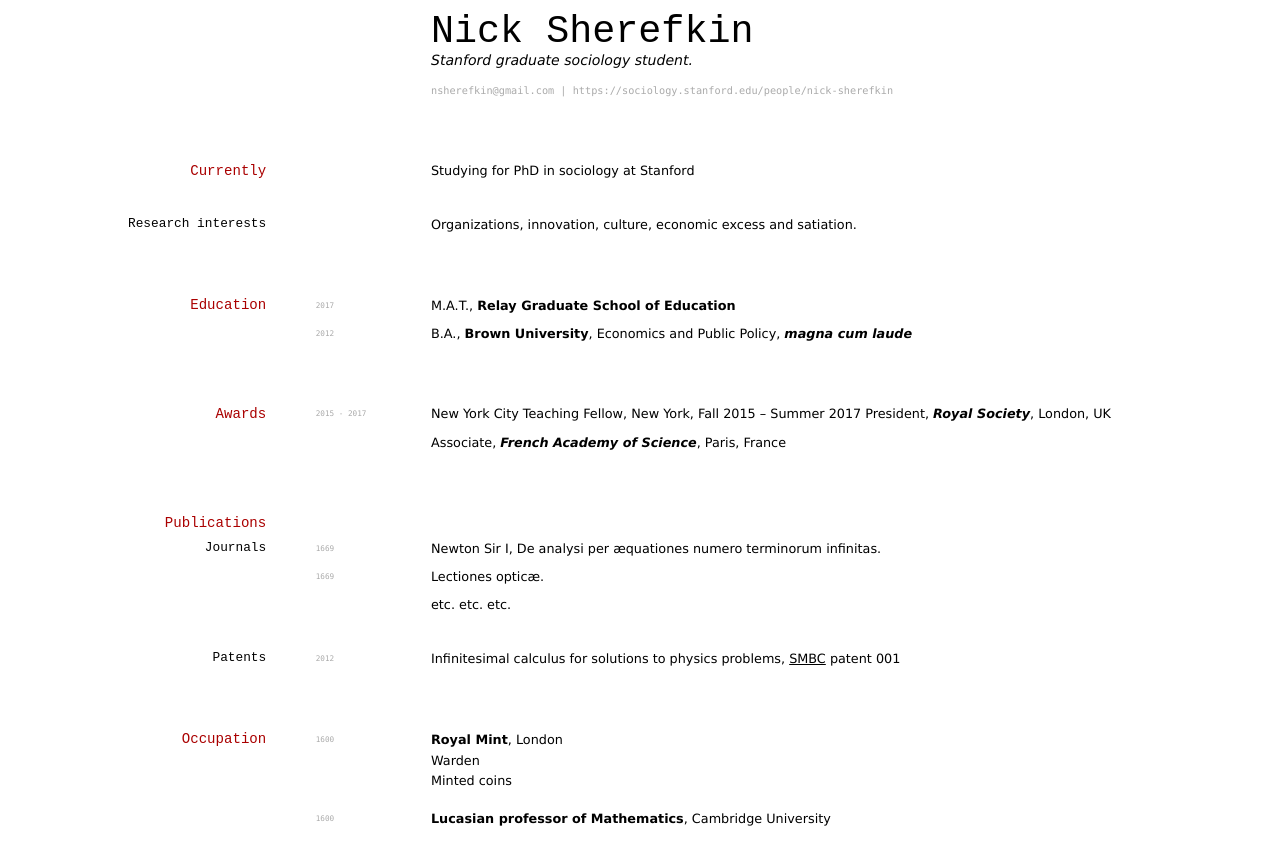
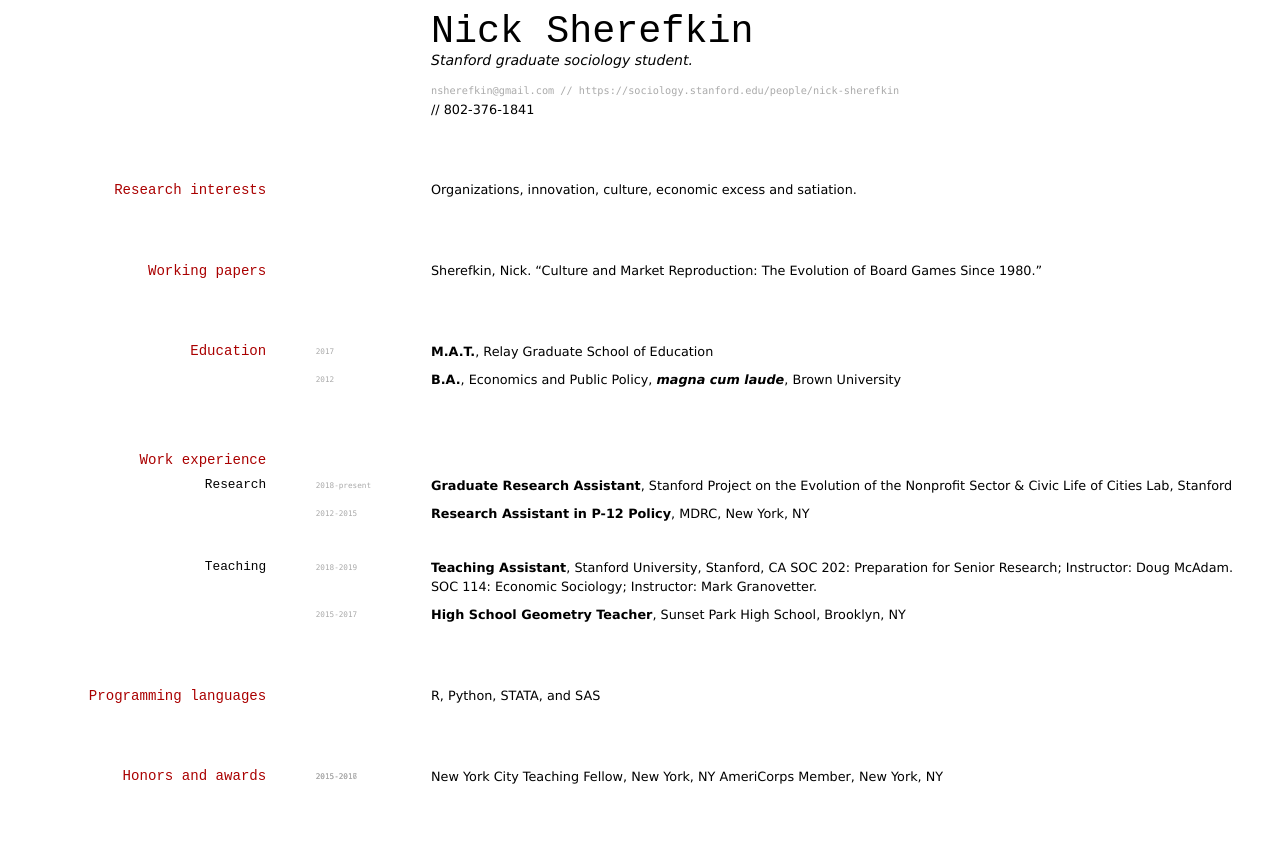
Before and after one commit to elipapa/markdown-cv, a Jekyll site: the page built from index.md, in a window 1280 px wide. Shown: the top 865 px of the page. Built offline with Jekyll 4.4.1, drawn with Linux system fonts in a browser that asks for light colours.

Commit message:
Update index.md

```diff
--- a/index.md
+++ b/index.md
@@ -7,70 +7,58 @@
 
 <div id="webaddress">
 <a href="nsherefkin@gmail.com">nsherefkin@gmail.com</a>
-| <a href="https://sociology.stanford.edu/people/nick-sherefkin">https://sociology.stanford.edu/people/nick-sherefkin</a>
-</div>
+// <a href="https://sociology.stanford.edu/people/nick-sherefkin">https://sociology.stanford.edu/people/nick-sherefkin</a>
+</div> // 802-376-1841
 
 
-## Currently
-
-Studying for PhD in sociology at Stanford
-
-### Research interests
+## Research interests
 
 Organizations, innovation, culture, economic excess and satiation.
+
+
+## Working papers <!--- Publications and working papers --->
+
+Sherefkin, Nick. "Culture and Market Reproduction: The Evolution of Board Games Since 1980."
 
 
 ## Education
 
 `2017`
-M.A.T., __Relay Graduate School of Education__
+__M.A.T.__, Relay Graduate School of Education
 
 `2012`
-B.A., __Brown University__, Economics and Public Policy, *magna cum laude*
+__B.A.__, Economics and Public Policy, *magna cum laude*, Brown University
 
 
-## Awards
+## Work experience
 
-`2015 - 2017`
-New York City Teaching Fellow, New York, Fall 2015 – Summer 2017 President, *Royal Society*, London, UK
+### Research
+`2018-present`
+__Graduate Research Assistant__, Stanford Project on the Evolution of the Nonprofit Sector & Civic Life of Cities Lab, Stanford
 
-Associate, *French Academy of Science*, Paris, France
+`2012-2015`
+__Research Assistant in P-12 Policy__, MDRC, New York, NY
+
+### Teaching
+`2018-2019`
+__Teaching Assistant__, Stanford University, Stanford, CA
+SOC 202: Preparation for Senior Research; Instructor: Doug McAdam.
+SOC 114: Economic Sociology; Instructor: Mark Granovetter.
+
+`2015-2017`
+__High School Geometry Teacher__, Sunset Park High School, Brooklyn, NY
 
 
+## Programming languages
 
-## Publications
-
-<!-- A list is also available [online](http://scholar.google.co.uk/citations?user=LTOTl0YAAAAJ) -->
-
-### Journals
-
-`1669`
-Newton Sir I, De analysi per æquationes numero terminorum infinitas.
-
-`1669`
-Lectiones opticæ.
-
-etc. etc. etc.
-
-### Patents
-
-`2012`
-Infinitesimal calculus for solutions to physics problems, [SMBC](http://www.techdirt.com/articles/20121011/09312820678/if-patents-had-been-around-time-newton.shtml) patent 001
+R, Python, STATA, and SAS
 
 
-## Occupation
+## Honors and awards
 
-`1600`
-__Royal Mint__, London
+`2015-2017`
+New York City Teaching Fellow, New York, NY
+`2015-2016`
+AmeriCorps Member, New York, NY
 
-- Warden
-- Minted coins
-
-`1600`
-__Lucasian professor of Mathematics__, Cambridge University
-
-
-
-<!-- ### Footer
-
-Last updated: March 2019 -->
+<!-- ### Footer Last updated: March 2019 -->
```
